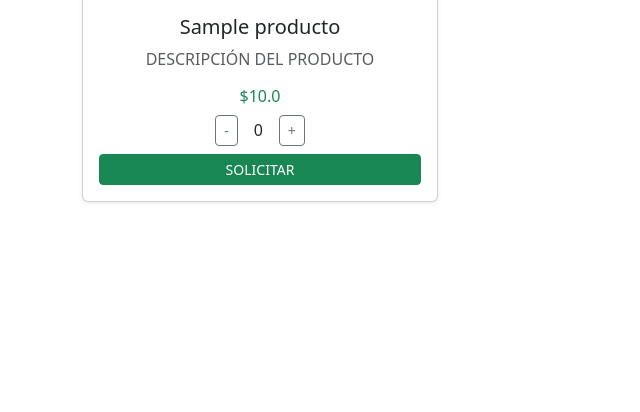
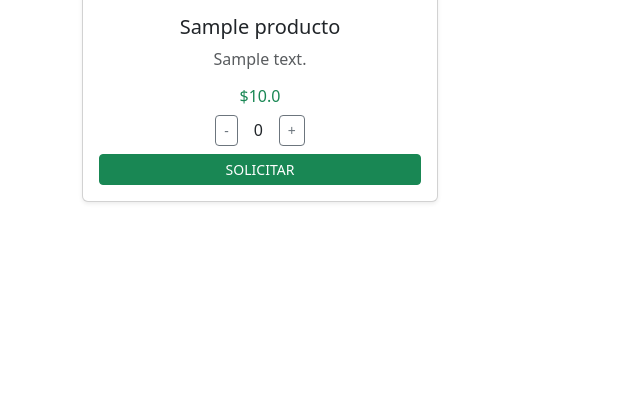
Before and after one commit to Avilezzz/pis, a Spring Boot app: page /productos/menu in a window 1280 px wide. Shown: the part 388-800 px from the top of the page, without its empty margins (0-640 px from the left). Run offline with Spring Boot 4, Linux system fonts and the light colour scheme; tables that the repository leaves empty hold one stand-in row (values such as "Sample post"); grey boxes marked "Sample" are stand-in pictures; some libraries are stand-ins or nearby versions.

Commit message:
Update menu template to display dynamic product images and descriptions
Co-authored-by: lavilezc <lavilezc@fafi.utb.edu.ec>

```diff
--- a/src/main/resources/templates/html/menu.html
+++ b/src/main/resources/templates/html/menu.html
@@ -23,10 +23,12 @@
 
         <div class="col-md-4 mb-4" th:each="item : ${listaProductosTb}">
             <div class="card text-center shadow-sm">
-                <img th:src="@{/img/hamburguesa.png}" class="card-img-top" alt="Imagen Producto" style="height: 200px; object-fit: cover;">
+                <img th:src="${item.imagenUrl != null and !item.imagenUrl.isEmpty()} ? ${item.imagenUrl} : '@{/img/hamburguesa.png}'"
+                     class="card-img-top" alt="Imagen Producto" style="height: 200px; object-fit: cover;"
+                     th:onerror="'this.src=\'/img/hamburguesa.png\';'">
                 <div class="card-body">
                     <h5 class="card-title" th:text="${item.nombre}">Producto</h5>
-                    <p class="card-text text-muted">DESCRIPCIÓN DEL PRODUCTO</p>
+                    <p class="card-text text-muted" th:text="${item.descripcion != null and !item.descripcion.isEmpty()} ? ${item.descripcion} : 'Sin descripción disponible'">DESCRIPCIÓN DEL PRODUCTO</p>
                     <h6 class="text-success" th:text="'$' + ${item.precio}">$0.00</h6>
 
                     <div class="d-flex justify-content-center align-items-center mb-2">
```
